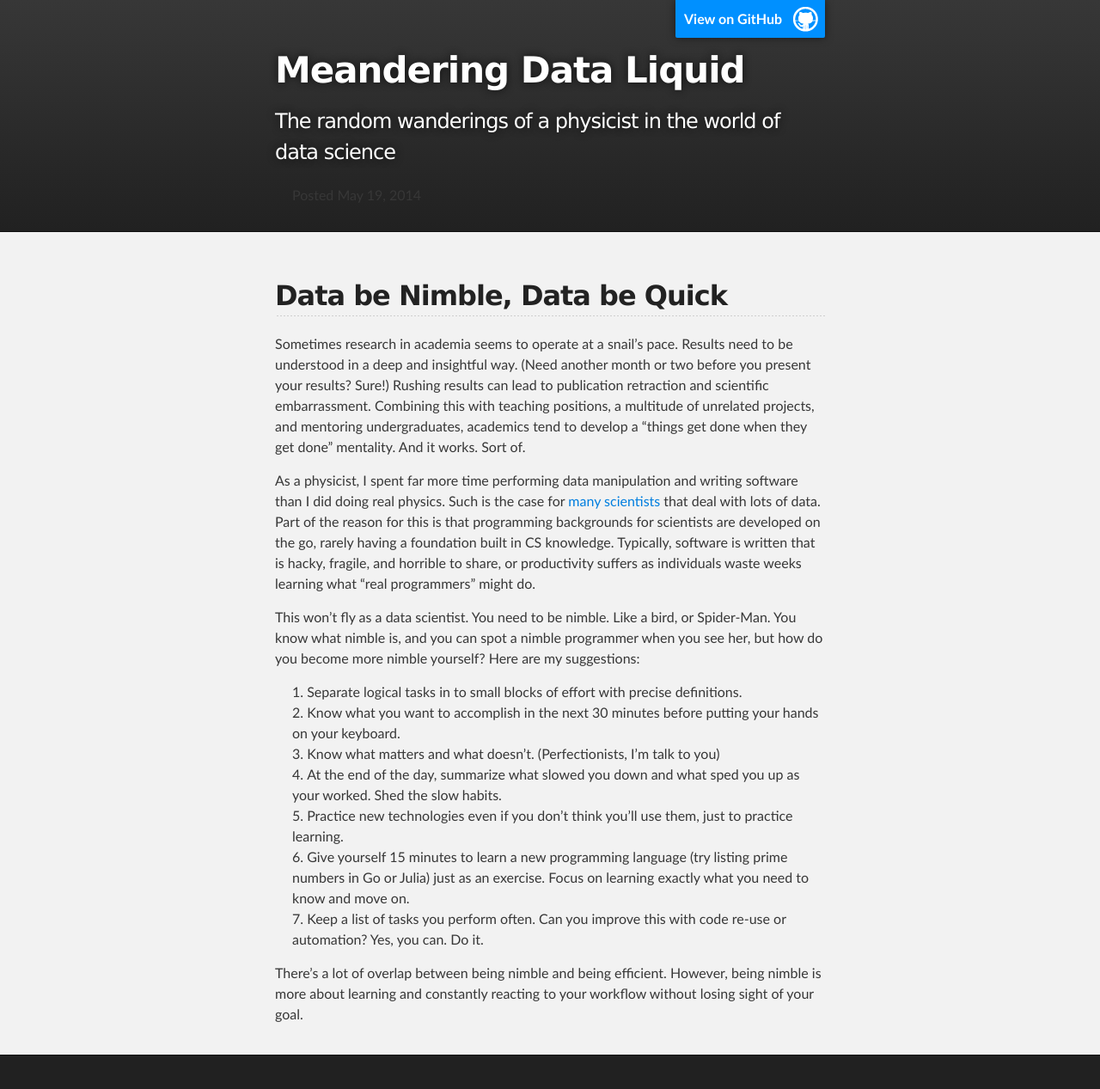
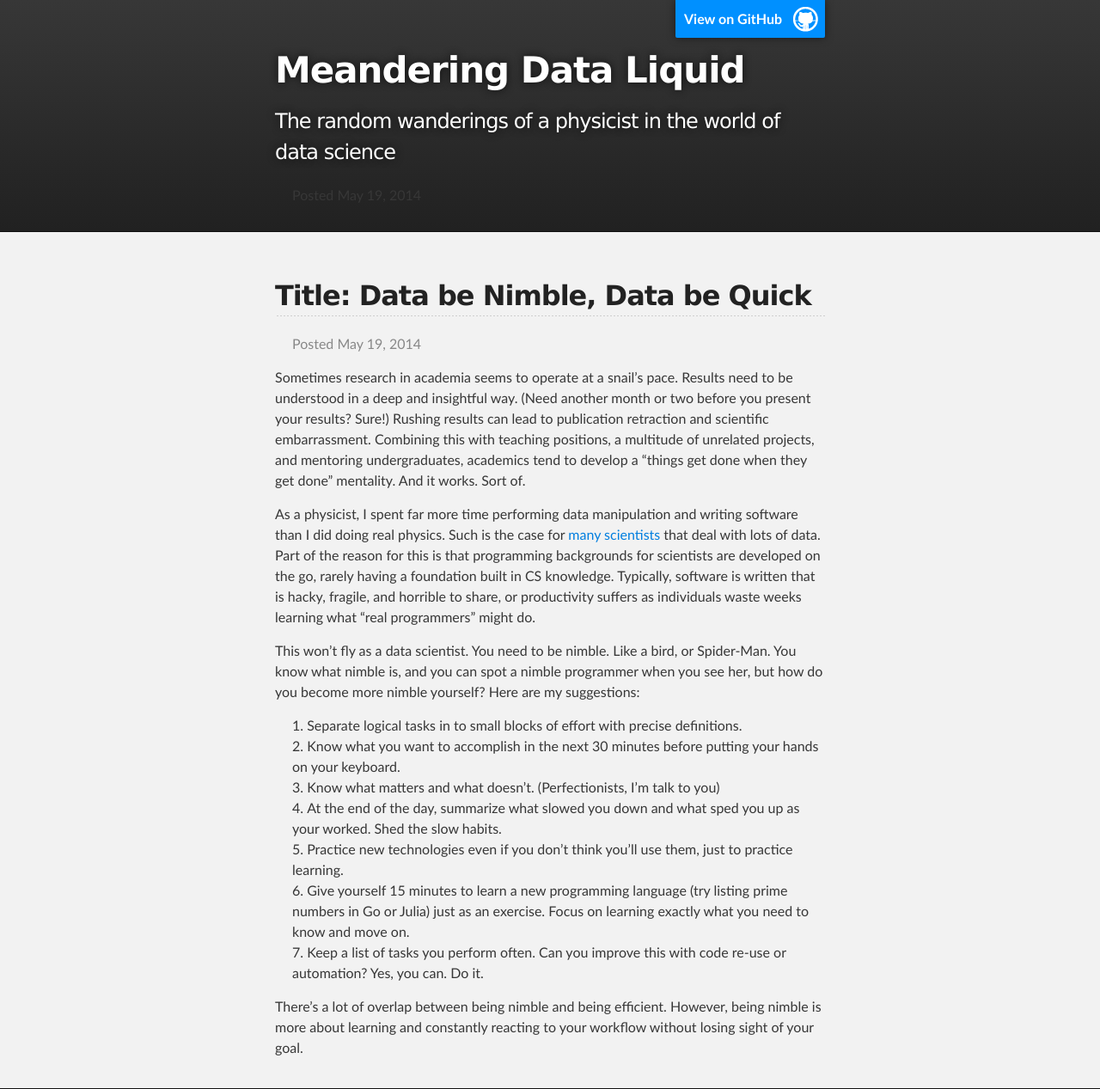
Before and after one commit to vgm64/vgm64.github.io, a Jekyll site: the page built from _posts/2014-05-19-data-be-nimble.md, in a window 1280 px wide. Shown: the whole page at 86% size. Built offline with Jekyll 4.4.1, drawn with Linux system fonts in a browser that asks for light colours; before the commit the page ends 1228 px from its top, so only the background shows below that.

Commit message:
Adding the post timestamp to exactly one post to see if it shows up.

```diff
--- a/_posts/2014-05-19-data-be-nimble.md
+++ b/_posts/2014-05-19-data-be-nimble.md
@@ -5,8 +5,15 @@ title: Data be Nimble, Data be Quick
 
 
 
-Data be Nimble, Data be Quick
+Title: {{ page.title }}
 -----------------------------
+
+
+
+
+<p style="color:#888888;margin-left:20px">
+  Posted {{ page.date | date: "%B %d, %Y" }}
+</p>
 
 Sometimes research in academia seems to operate at a snail's pace. Results need to be understood in a deep and insightful way. (Need another month or two before you present your results? Sure!) Rushing results can lead to publication retraction and scientific embarrassment. Combining this with teaching positions, a multitude of unrelated projects, and mentoring undergraduates, academics tend to develop a "things get done when they get done" mentality. And it works. Sort of.
 
```
